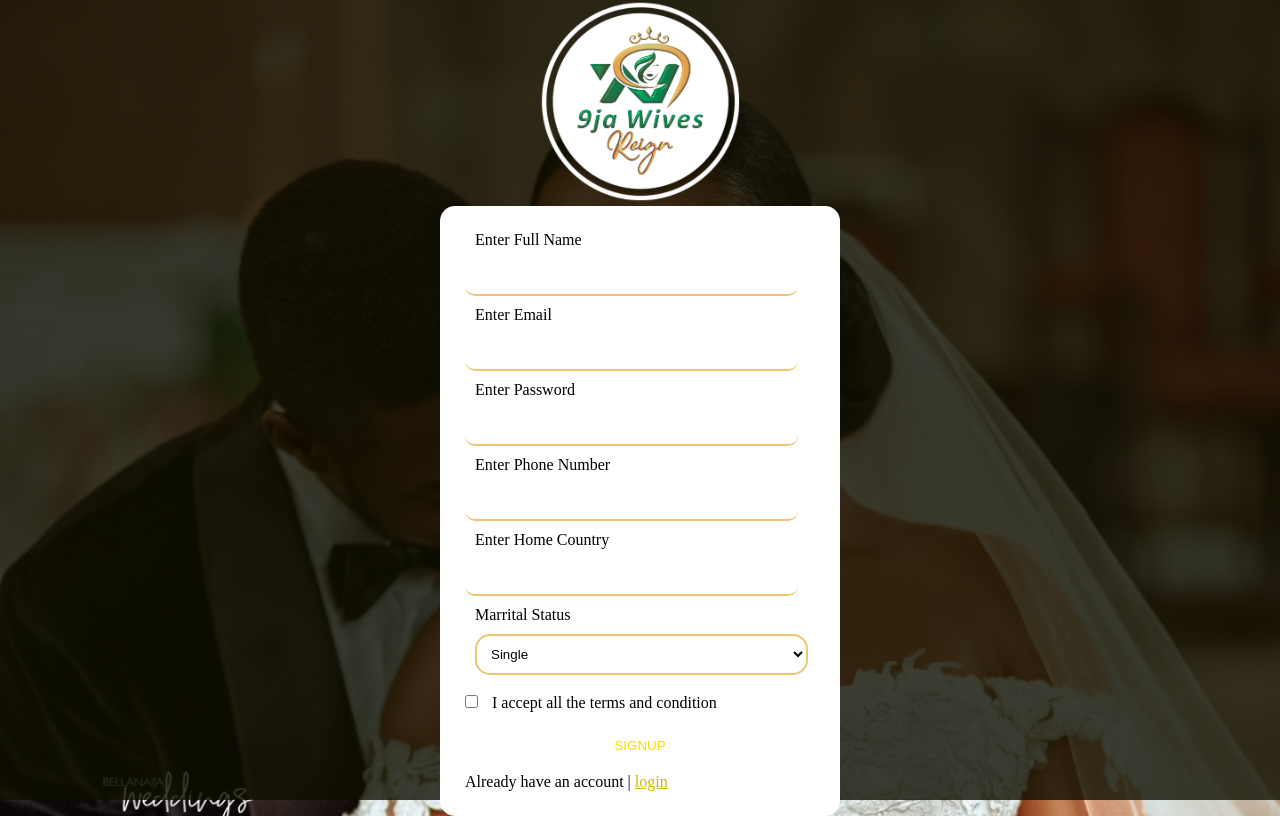
After one commit to estherohiomame/9ja-wives-reign, a PHP site: page /signup.php in a window 1280 px wide. The commit adds this page. Run offline with PHP 8.4, Linux system fonts and the light colour scheme.

```diff
--- /dev/null
+++ b/conn.php
@@ -0,0 +1,8 @@
+<?php
+$msg = "";
+$host = "localhost";
+$username = "root";
+$paasword = "";
+$dp = "9ja-wives-reign";
+
+$conn = new mysqli($host,$username,$paasword,$dp);
--- /dev/null
+++ b/credential.php
@@ -0,0 +1,3 @@
+<?php
+define('EMAIL','emmanuelfredrick66@gmail.com');
+define('PASS','');
--- a/index.html
+++ b/index.html
@@ -5,6 +5,7 @@
     <meta http-equiv="X-UA-Compatible" content="IE=edge">
     <meta name="viewport" content="width=device-width, initial-scale=1.0">
     <title>Foreign Wives Reign</title>
+
     <link rel="stylesheet" href="foreign-wives.css">
 </head>
 <body>
--- /dev/null
+++ b/signup.php
@@ -0,0 +1,98 @@
+<?php
+include "conn.php";
+
+if(isset($_POST['submit'])){
+    $digit = rand(11111111,99999999);
+    $token = rand(111111,999999);
+    $name = $_POST['name'];
+    $email = $_POST['email'];
+    $password = md5($_POST['password']);
+    $phone = $_POST['phone'];
+    $marital_status = $_POST['marital_status'];
+
+    $sql = $conn->prepare("INSERT INTO menbers(name,email,password,marital_status,token,phone,8_digit) VALUES (?,?,?,?,?,?,?)");
+    $sql->bind_param('sssssss',$name,$email,$password,$marital_status,$token,$phone,$digit);
+
+
+    if($sql->execute()){
+        header("location: email.php?id='$email'");
+    }else{
+        $check = $conn->query("SELECT * FROM menbers WHERE email = '$email'");
+
+        if($check->num_rows > 0){
+            $msg = "<div style='background-color: rgb(247, 13, 13,0.5); padding: 10px; margin-bottom: 10px;'>
+                Can't use email : Already used my another user
+            </div>";
+        }else{
+            $msg = "<div style='background-color: rgb(247, 13, 13,0.5); padding: 10px; margin-bottom: 10px;'>
+            Error occured : Pls try again
+        </div>";
+        }
+    }
+}
+
+?>
+<!DOCTYPE html>
+<html lang="en">
+<head>
+    <meta charset="UTF-8">
+    <meta http-equiv="X-UA-Compatible" content="IE=edge">
+    <meta name="viewport" content="width=device-width, initial-scale=1.0">
+    <title>9ja Wives-Reignsignup</title>
+
+    <link rel="stylesheet" href="style.css">
+</head>
+<body >
+    <div class="container">
+        <div class="logo-div">
+            <img src="./images/logo.png" alt="LOGO" >
+        </div>
+        <div class="form-div">
+           <?=$msg;?>
+            <form action="" method="post">
+                <div class="input-div">
+                    <label for="name">Enter Full Name</label>
+                    <input type="text" name="name" required>
+                </div>
+                <div class="input-div">
+                    <label for="name">Enter Email</label>
+                    <input type="email" name="email" required>
+                </div>
+                <div class="input-div">
+                    <label for="name">Enter Password</label>
+                    <input type="password" name="password">
+                </div>
+                <div class="input-div">
+                    <label for="name">Enter Phone Number</label>
+                    <input type="tel" name="phone">
+                </div>
+                <div class="input-div">
+                    <label for="name">Enter Home Country</label>
+                    <input type="text" name="home" required>
+                </div>
+                <div class="input-div">
+                    <label for="marital_status">Marrital Status</label>
+                    <select name="marital_status" id="">
+                        <option value="single">Single</option>
+                        <option value="engaged">Engaged</option>
+                        <option value="married">Married</option>
+                    </select>
+                </div>
+                <div class="input-div">
+                    <input type="checkbox" name="" id=""  class="checkbox" required>
+                    <label for="">I accept all the terms and condition</label>
+                </div>
+                <div class="btn-div">
+                    <button class="btn white_btn" type="submit" name="submit">Signup</button>
+
+                </div>
+
+                <p>Already have an account | <a href="login.html">login</a></p>
+
+
+            </form>
+        </div>
+
+    </div>
+</body>
+</html>
--- /dev/null
+++ b/style.css
@@ -0,0 +1,160 @@
+@import url('https://fonts.googleapis.com/css2?family=Great+Vibes&amp;family=Montserrat:wght@100;200;400;700;800&amp;display=swap');
+*{
+    padding: 0;
+    margin: 0;
+    box-sizing: border-box;
+    border: 0;
+
+}
+
+body{
+
+    background-image: linear-gradient(to right, rgba(14, 14, 0, 0.8) 100%,transparent),
+    url("./images/couple8.jpg");
+    background-size: cover;
+    background-repeat: no-repeat;
+    background-position: center;
+    background-origin: border-box ;
+    background-position: top;
+    height: 100vh;
+    width: 100%;
+    overflow: hidden;
+}
+.container{
+    display: flex;
+    justify-content: center;
+    align-items: center;
+    flex-direction: column;
+
+}
+
+.logo-div{
+    width: 200px;
+
+}
+.logo-div img{
+    width: 100%;
+}
+.form-div{
+    background-color: #fff;
+    padding: 25px;
+    border-radius: 15px;
+    width: 400px;
+
+}
+.input-div{
+   width: 100%;
+
+}
+input{
+    display: block;
+    background-color: none;
+    border: none;
+    border-bottom: 2px solid rgba(224, 160, 20, 0.6);
+    border-radius: 10px;
+    width: 95%;
+    padding: 10px;
+    margin: 10px 0;
+}
+
+
+input:hover,
+input:active,
+input:focus{
+    outline: none;
+    border-bottom: 3px solid rgb(212, 182, 10);
+
+}
+input::placeholder{
+    font-size: 2em;
+}
+select{
+    width: 95%;
+    background: none;
+    border: 2px solid rgba(224, 160, 20, 0.6);
+    padding: 10px;
+    border-radius: 15px;
+    margin: 10px;
+}
+select:hover,
+select:active,
+select:focus{
+    outline: none;
+    border: 3px solid rgb(212, 182, 10);
+}
+label{
+    margin: 10px;
+}
+
+.btn-div{
+    text-align: center;
+}
+
+ .btn{
+    text-transform: uppercase;
+
+    padding: 20px 40px;
+    display: inline-block;
+    border-radius: 100px;
+    transition: all .2s;
+    position: relative;
+    cursor: pointer;
+
+ }
+ .btn:hover{
+    transform: translatey(-3px);
+    box-shadow: 0 10px 20px rgba(0, 0, 0, .2);
+    background-color:  rgba(250, 224, 165, 0.6);
+ }
+ .btn:active{
+    transform: translatey(-1px);
+    box-shadow: 0 5px 10px rgba(0, 0, 0, .2);
+
+ }
+ .btn::after{
+    content:"";
+    display: inline-block;
+    height: 100%;
+    width: 95%;
+    border-radius: 100px;
+    position:absolute ;
+    top:0;
+    left: 0;
+    z-index: -1;
+    transition: all .4s;
+ }
+ .btn:hover::after{
+    transform: scalex(1.4) scaleY(1.6);
+    opacity: 0;
+ }
+
+
+
+ .white_btn{
+    background-color: white;
+    color: #777;
+    color: gold;
+ }
+ .white_btn::after{
+    background-color:  rgba(224, 160, 20, 0.6);
+ }
+
+.checkbox{
+    display: inline-block;
+    width: auto;
+    background-color: rgb(212, 182, 10);
+}
+.checkbox:focus{
+    background-color: rgb(212, 182, 10);
+    outline: none;
+
+}
+a{
+    color: rgb(212, 182, 10);
+}
+@media (max-width: 40rem) {
+    .form-div{
+        width: 95%;
+    }
+
+}
```
Also changed, not shown: 9ja-wives.css (+42 -49 lines), 9jaWives.html (+31 -7 lines), check.php (added, +24 -0 lines), email.php (added, +55 -0 lines), login.php (added, +90 -0 lines), verify.php (added, +106 -0 lines), images/logo.png.
